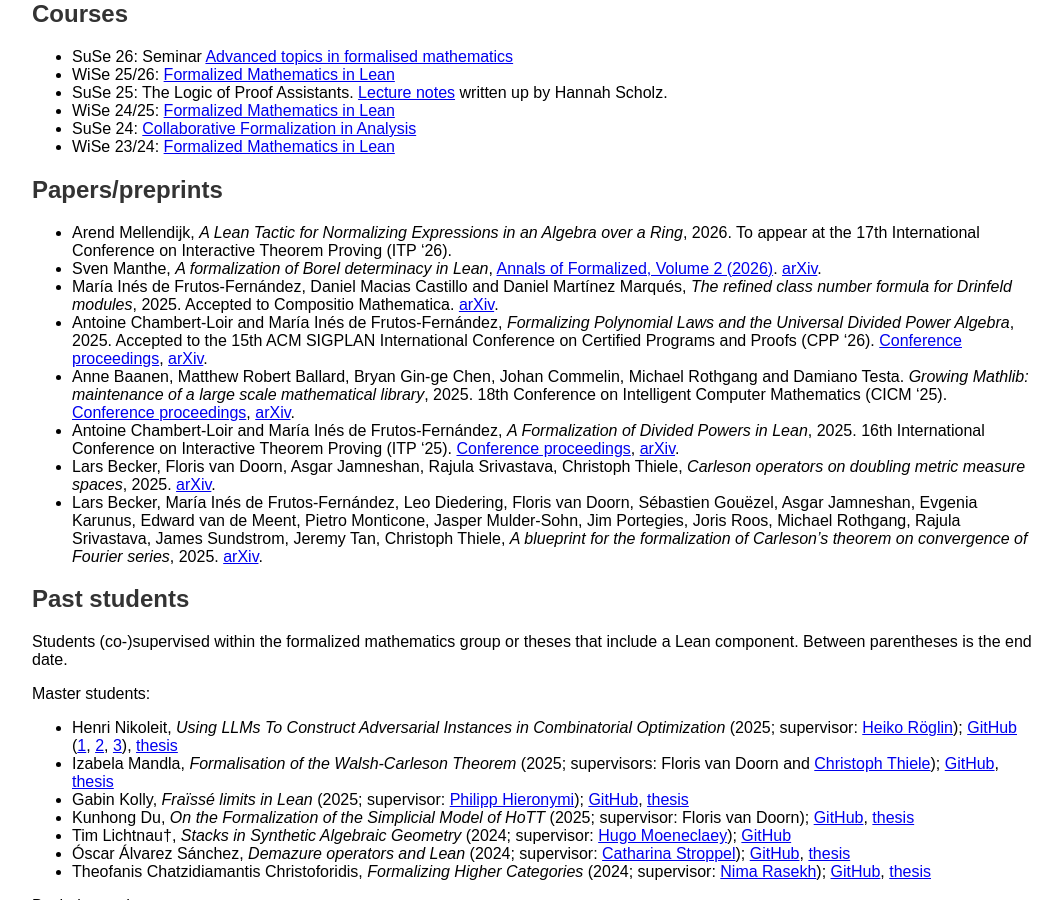
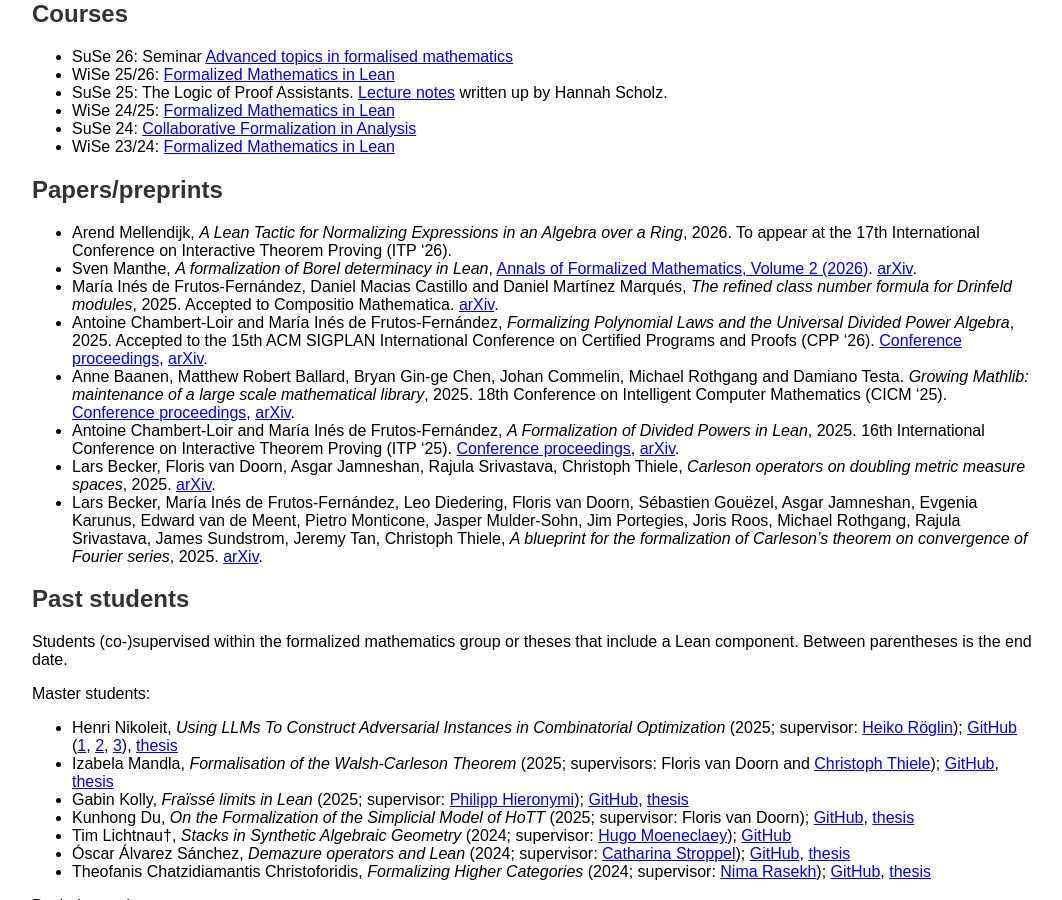
Before and after one commit to fpvandoorn/fpvandoorn.github.io, a Jekyll site: the page built from formalized-mathematics.md, in a window 1280 px wide and 900 px high, scrolled down 1480 px. Shown: the whole window, without its empty margins (108-1170 px from the left). Built offline with Jekyll 4.4.1, drawn with Linux system fonts in a browser that asks for light colours; our own code applies the rules of GitHub Pages for plain Markdown files.

Commit message:
chore: missing word in journal name

```diff
--- a/formalized-mathematics.md
+++ b/formalized-mathematics.md
@@ -90,7 +90,7 @@
 ## Papers/preprints
 <!-- The Equational Theories Project paper intentionally left out -->
 * Arend Mellendijk, *A Lean Tactic for Normalizing Expressions in an Algebra over a Ring*, 2026. To appear at the 17th International Conference on Interactive Theorem Proving (ITP '26).
-* Sven Manthe, *A formalization of Borel determinacy in Lean*, [Annals of Formalized, Volume 2 (2026)](https://afm.episciences.org/17712). [arXiv](https://arxiv.org/abs/2502.03432).
+* Sven Manthe, *A formalization of Borel determinacy in Lean*, [Annals of Formalized Mathematics, Volume 2 (2026)](https://afm.episciences.org/17712). [arXiv](https://arxiv.org/abs/2502.03432).
 * María Inés de Frutos-Fernández, Daniel Macias Castillo and Daniel Martínez Marqués, *The refined class number formula for Drinfeld modules*, 2025. Accepted to Compositio Mathematica. [arXiv](https://arxiv.org/abs/2309.17256).
 * Antoine Chambert-Loir and María Inés de Frutos-Fernández, *Formalizing Polynomial Laws and the Universal Divided Power Algebra*, 2025. Accepted to the 15th ACM SIGPLAN International
 Conference on Certified Programs and Proofs (CPP '26). [Conference proceedings](https://dl.acm.org/doi/10.1145/3779031.3779108), [arXiv](https://arxiv.org/abs/2512.05750).
```
